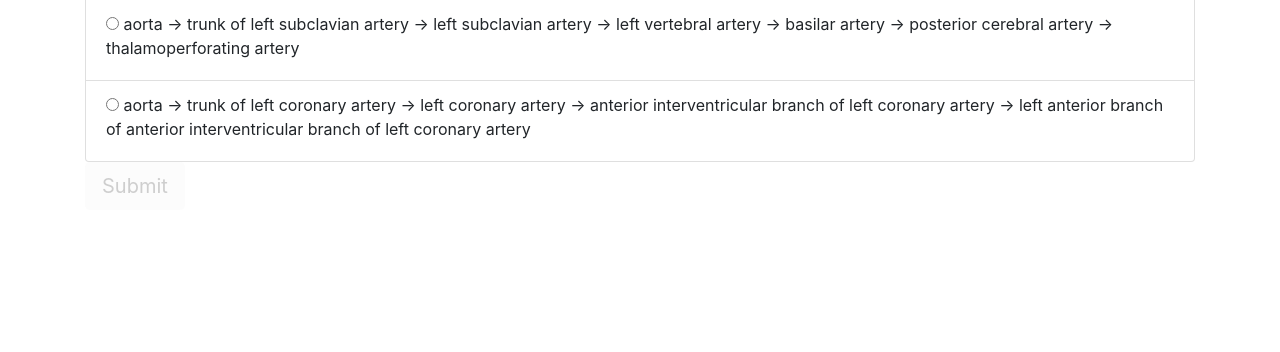
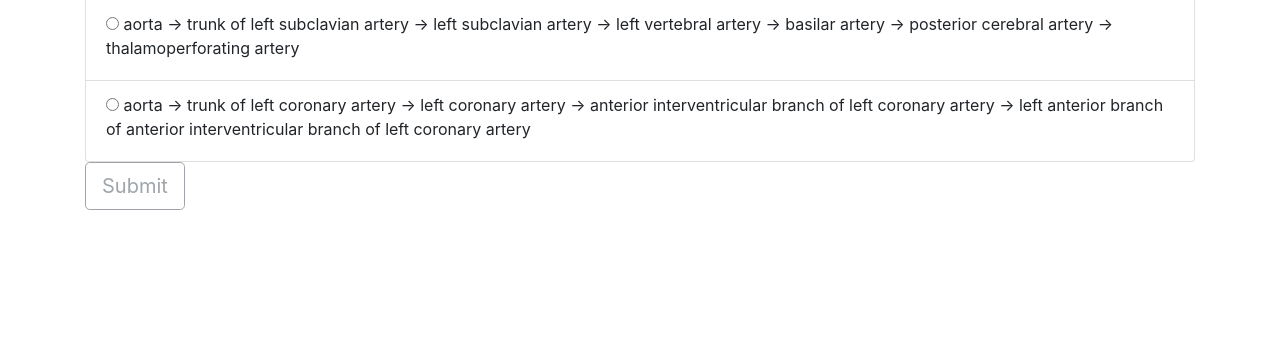
Before and after one commit to spwntr/thymus, a Flask app: page /question/1/ in a window 1280 px wide. Shown: the part 396-748 px from the top of the page. Run offline with Flask 2, Linux system fonts and the light colour scheme; some libraries are stand-ins or nearby versions.

Commit message:
[spw] change submit button color

```diff
--- a/templates/question.html
+++ b/templates/question.html
@@ -23,7 +23,7 @@
         </ul>
     </div>
     <div>
-        <button type="button" id="buttony" class="btn btn-default btn-lg" onclick="myFunction()" disabled>Submit</button>
+        <button type="button" id="buttony" class="btn btn-outline-secondary btn-lg" onclick="myFunction()" disabled>Submit</button>
     </div>
     <script>
 function myFunction() {
```
